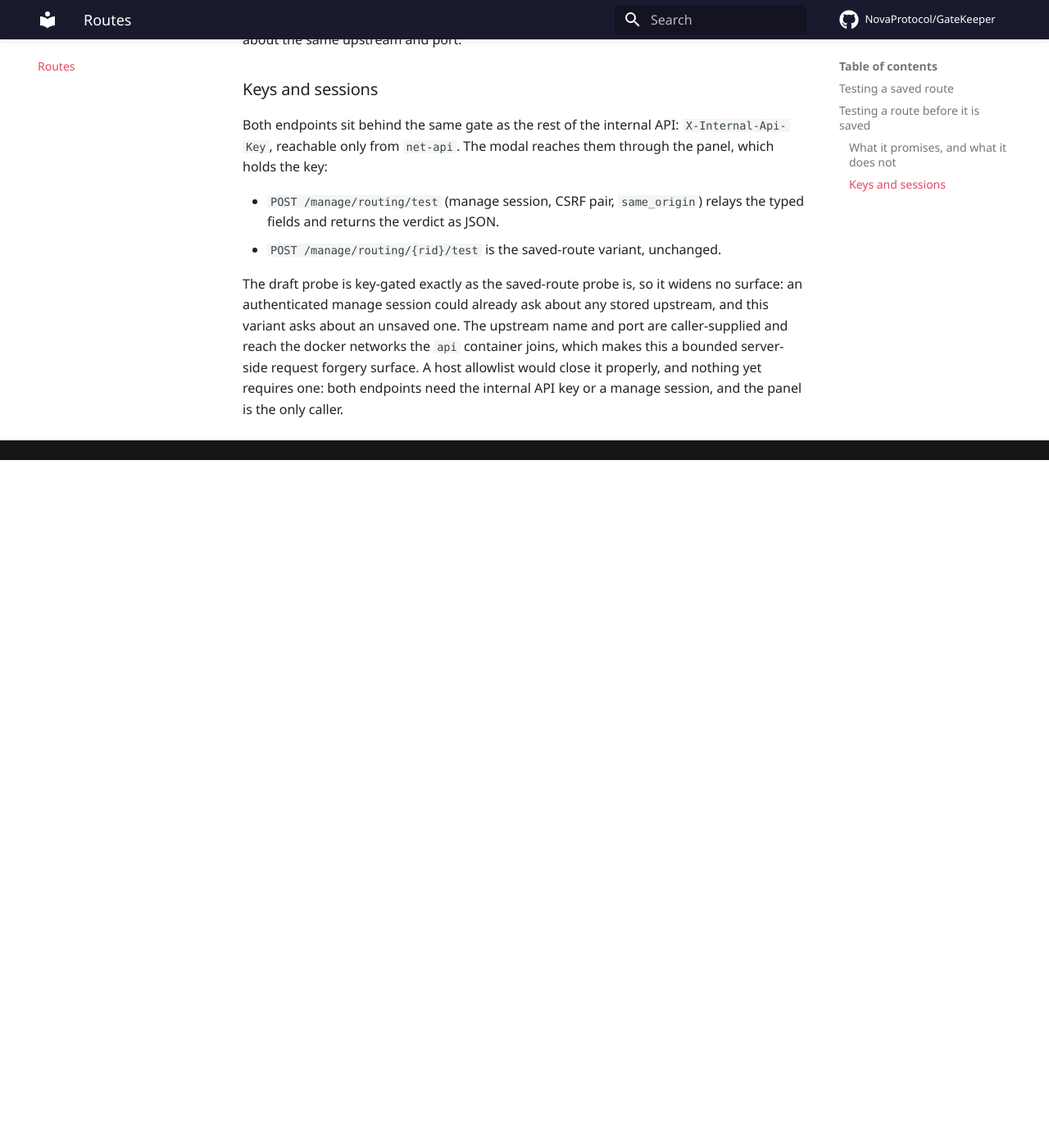
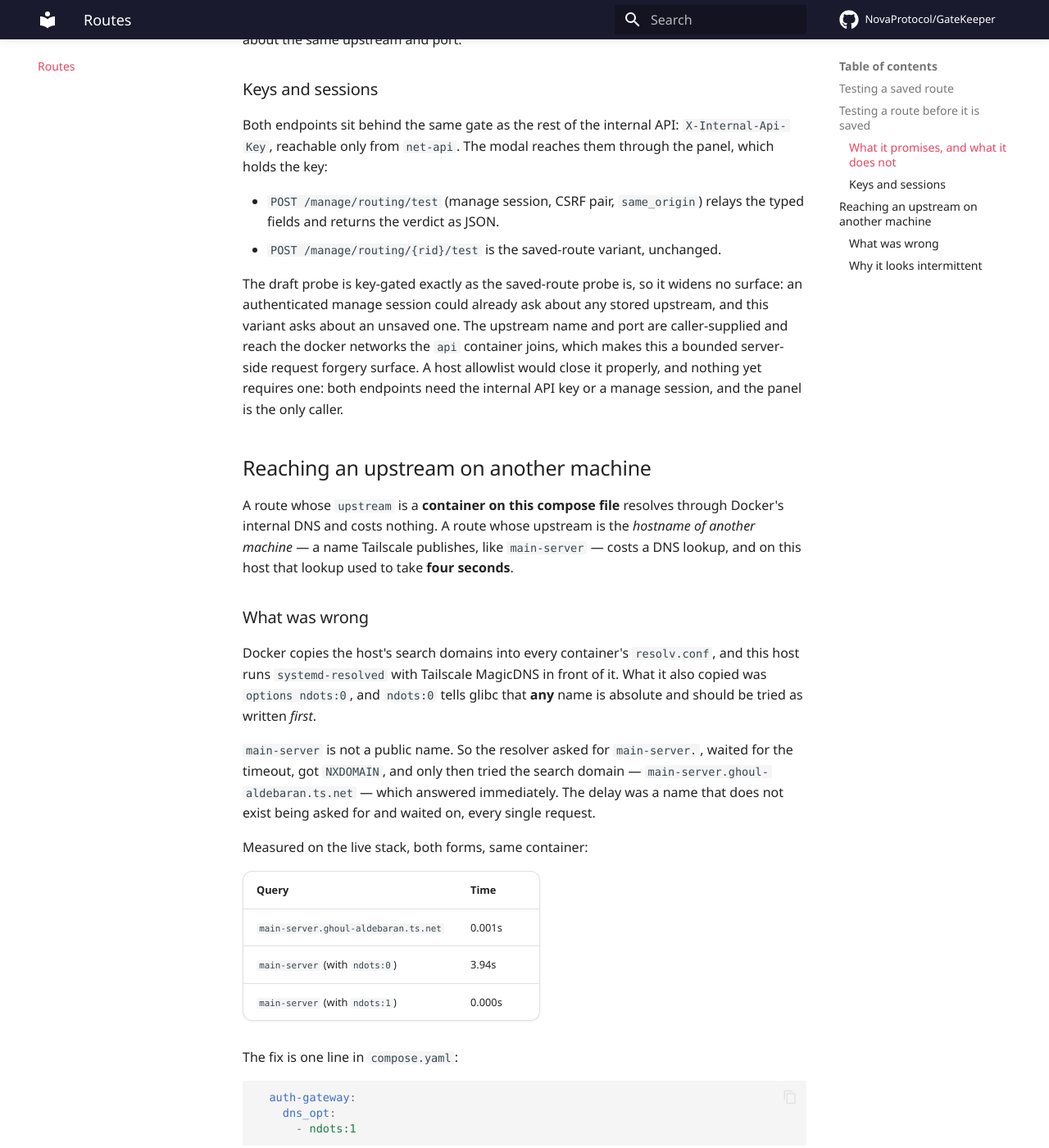
Before and after one commit to NovaProtocol/GateKeeper, an MkDocs documentation site: the page built from documentation/docs/routes.md, in a window 1280 px wide and 1400 px high, scrolled down 1884 px. Shown: the whole window at 82% size. Built offline with MkDocs 1.6.1 and Material for MkDocs 9.7.7, drawn with Linux system fonts in a browser that asks for light colours; some web fonts are replaced; comment, search, counter and statistics services are not loaded; before the commit the page ends 2445 px from its top, so only the background shows below that; some of the changed text lies outside the part shown.

Commit message:
fix: stop paying four seconds of DNS on every proxied request
A route to another machine took about four seconds to answer while the same route
to a local container took three milliseconds. The cost was name resolution, and it
was paid on every request that needed a new connection.

Docker copies the host's search domains into the container's resolv.conf, and this
host runs systemd-resolved behind Tailscale MagicDNS. What came across with them
was `ndots:0`, which tells glibc that every name is absolute and should be tried as
written first - so the resolver asked for `main-server.` before
`main-server.ghoul-aldebaran.ts.net`. The first name does not exist; the lookup sat
until the resolver timed out, then the second answered instantly. Requesting the
name that exists, first, is the whole fix.

`ndots:1` in the service's DNS options is that fix. Docker-internal names are
unaffected, because they are answered before the search list is consulted.

It looked intermittent because the outbound client pools sockets and only resolves
a name when it opens a new one. The audit log had it either way: mostly 3ms, with
the occasional 3.8s. The pool's idle expiry was also httpx's five-second default,
so pausing to read a page was enough to empty it; that is raised to five minutes so
a normal pause does not re-pay a cold start.

````diff
--- a/documentation/docs/routes.md
+++ b/documentation/docs/routes.md
@@ -58,3 +58,71 @@ Both endpoints sit behind the same gate as the rest of the internal API: `X-Inte
 - `POST /manage/routing/{rid}/test` is the saved-route variant, unchanged.
 
 The draft probe is key-gated exactly as the saved-route probe is, so it widens no surface: an authenticated manage session could already ask about any stored upstream, and this variant asks about an unsaved one. The upstream name and port are caller-supplied and reach the docker networks the `api` container joins, which makes this a bounded server-side request forgery surface. A host allowlist would close it properly, and nothing yet requires one: both endpoints need the internal API key or a manage session, and the panel is the only caller.
+
+
+## Reaching an upstream on another machine
+
+A route whose `upstream` is a **container on this compose file** resolves through
+Docker's internal DNS and costs nothing. A route whose upstream is the *hostname of
+another machine* — a name Tailscale publishes, like `main-server` — costs a DNS
+lookup, and on this host that lookup used to take **four seconds**.
+
+### What was wrong
+
+Docker copies the host's search domains into every container's `resolv.conf`, and
+this host runs `systemd-resolved` with Tailscale MagicDNS in front of it. What it
+also copied was `options ndots:0`, and `ndots:0` tells glibc that **any** name is
+absolute and should be tried as written *first*.
+
+`main-server` is not a public name. So the resolver asked for `main-server.`, waited
+for the timeout, got `NXDOMAIN`, and only then tried the search domain —
+`main-server.ghoul-aldebaran.ts.net` — which answered immediately. The delay was a
+name that does not exist being asked for and waited on, every single request.
+
+Measured on the live stack, both forms, same container:
+
+| Query | Time |
+|---|---|
+| `main-server.ghoul-aldebaran.ts.net` | 0.001s |
+| `main-server` (with `ndots:0`) | 3.94s |
+| `main-server` (with `ndots:1`) | 0.000s |
+
+The fix is one line in `compose.yaml`:
+
+```yaml
+  auth-gateway:
+    dns_opt:
+      - ndots:1
+```
+
+`ndots:1` means "try the search domain first for a name with no dots", which is
+what the operator wrote the name to mean. Docker-internal names are unaffected:
+they are answered by Docker's resolver before the search list is consulted
+(verified — `gatekeeper_api` still resolves in 0.000s).
+
+### Why it looks intermittent
+
+The gateway pools its outbound sockets, so the lookup happens only when it has to
+open a **new** connection. httpx's `keepalive_expiry` defaults to five seconds, so
+a visitor who pauses to read a page has an empty pool and pays the lookup again on
+their next click, while rapid clicks reuse the socket and feel instant. The audit
+log shows both halves as plain latency — mostly 3ms, with the occasional 3.8s:
+
+```
+id=12846       3 ms  /
+id=12844    3811 ms  /        <- new connection, DNS timeout
+id=12842    3658 ms  /
+id=12836    4002 ms  /
+```
+
+Three separate causes had to line up to produce it, and each is worth knowing on
+its own:
+
+1. **`ndots:0` inherited into the container** — the four seconds.
+2. **A five-second keepalive** — why only *some* requests pay it.
+3. **A route to another machine** — Docker-internal routes never resolve through
+   the host's search list at all, so this only affects cross-host upstreams.
+
+The gateway also raises `keepalive_expiry` to five minutes, so a normal reading
+pause no longer empties the pool. That is a mitigation, not the fix: with `ndots:1`
+a cold lookup costs a fraction of a millisecond anyway.
````
Also changed, not shown: compose.yaml (+20 -0 lines), 1 other file.
